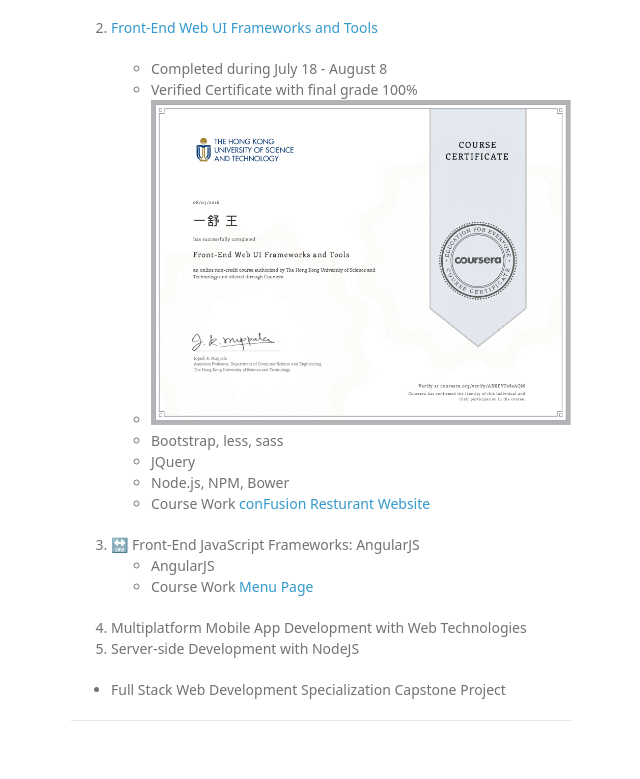
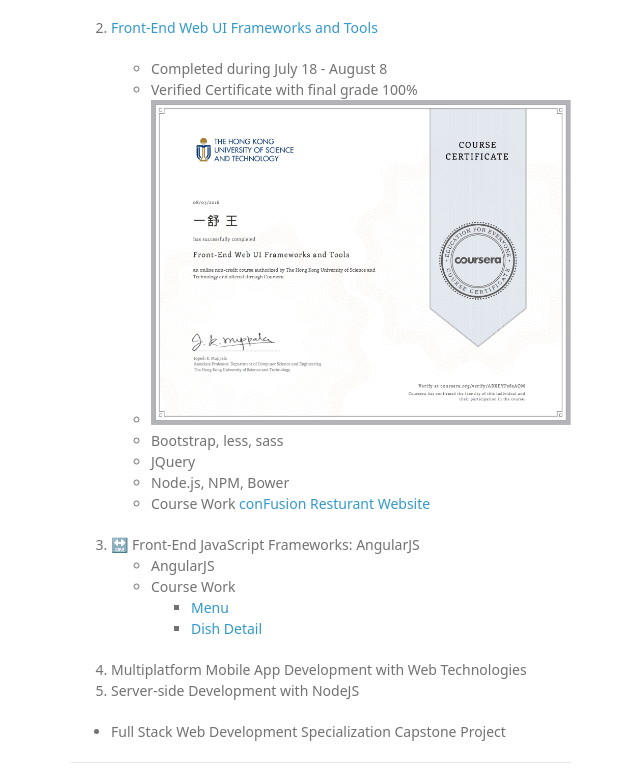
Before and after one commit to fzd9752/Coursera-Full-Stack-Web-Development, a plain HTML site: page index.html in a window 1280 px wide. Shown: the part 749-1528 px from the top of the page, without its empty margins (499-1139 px from the left). Drawn offline with Linux system fonts and the light colour scheme; a web font is replaced by a local one.

Commit message:
Add Dishdetail page

```diff
--- a/index.html
+++ b/index.html
@@ -92,7 +92,10 @@
                     <ul>
                       <li>AngularJS</li>
                       <li>Course Work
-                        <a href="conFusion-AngularJS/app/menu.html"> Menu Page</a></li>
+                        <ul>
+                          <li><a href="conFusion-AngularJS/app/menu.html"> Menu </a></li>
+                          <li><a href="conFusion-AngularJS/app/dishdetail.html">Dish Detail</a></li>
+                        </ul>
                     </ul>
 
                 </li>
```
Also changed, not shown: README.md.
